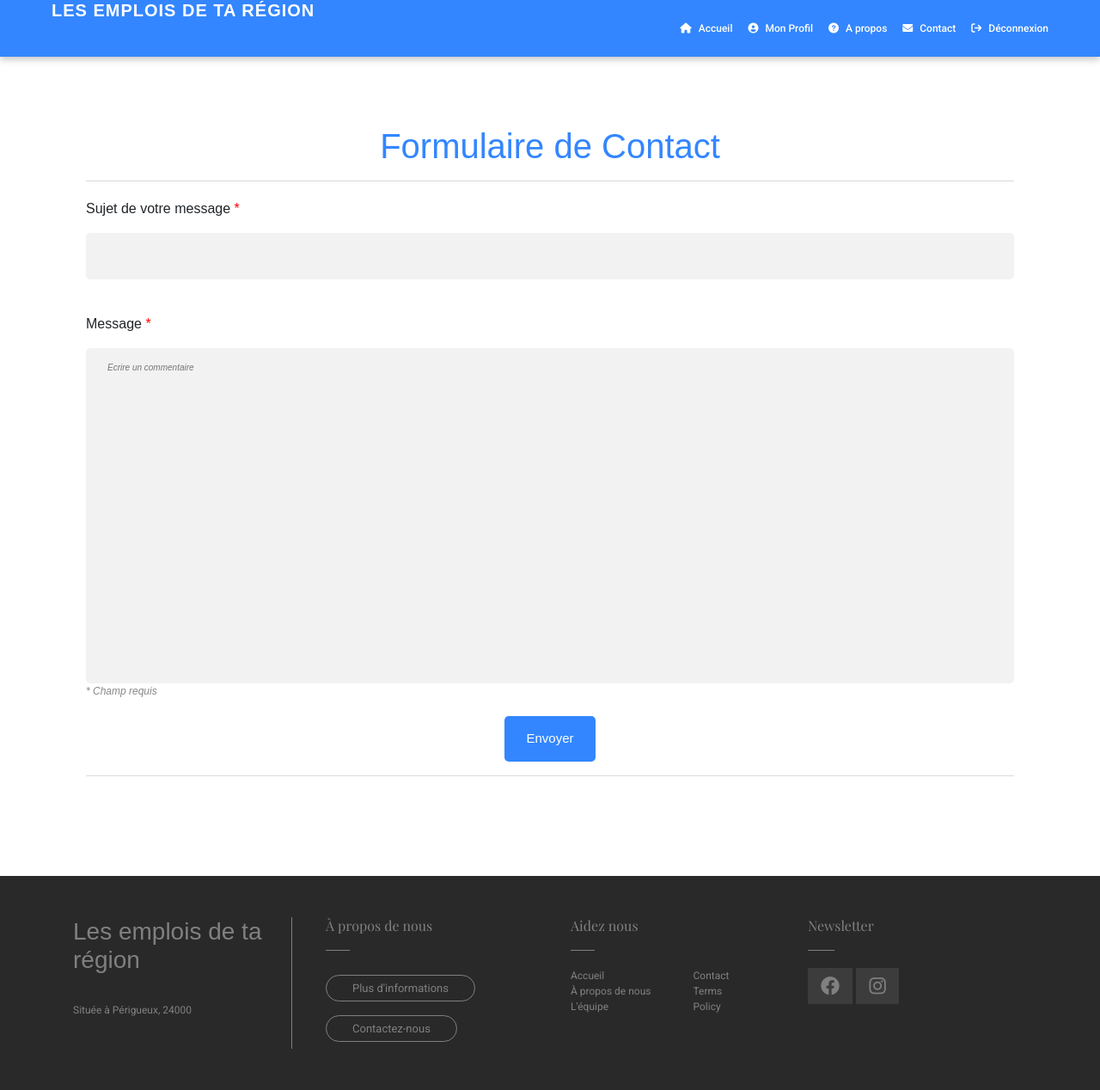
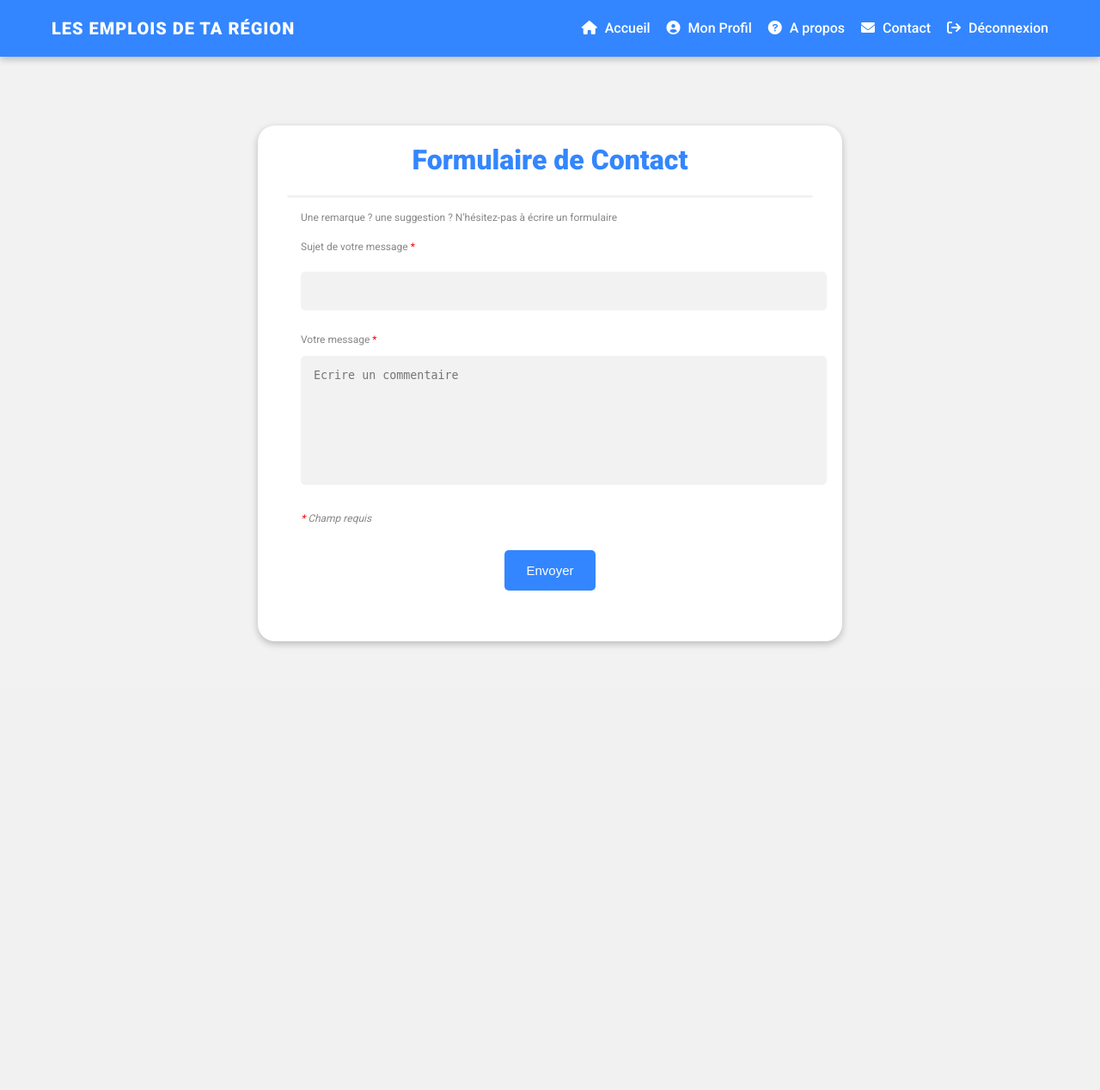
Before and after one commit to KillianDevelop/LesEmploisDeTaRegion, a PHP site: page /index.php?action=contact in a window 1280 px wide. Shown: the whole page at 86% size. After the commit the page ends 752 px from the top, so only its background shows below. Run offline with PHP 8.4, Linux system fonts and the light colour scheme; some libraries are stand-ins or nearby versions.

Commit message:
Changement du menu de contact

```diff
--- a/controleur/c_contact.php
+++ b/controleur/c_contact.php
@@ -50,4 +50,3 @@ if (isset($_POST["titre"]) && isset($_POST["message"])) {
 
 include "$racine/vue/header.php";
 include_once "$racine/vue/v_contact.php";
-include_once "$racine/vue/footer.php";
--- /dev/null
+++ b/css/contact.css
@@ -0,0 +1,128 @@
+@import url("https://fonts.googleapis.com/css2?family=Roboto&display=swap");
+
+body {
+  margin: 0;
+  padding: 0;
+  background-color: #f2f2f2;
+  font-family: "Roboto", sans-serif;
+}
+.parent {
+  display: grid;
+  grid-template-rows: repeat(1, 1fr);
+  grid-column-gap: 0px;
+  grid-row-gap: 0px;
+  margin-top : 80px;
+}
+
+.box {
+  grid-area: 2 / 1 / 3 / 4;
+  margin-right: 300px;
+  margin-left: 300px;
+  height: 600px;
+  background-color: white;
+  border-radius: 20px;
+  box-shadow: rgba(0, 0, 0, 0.24) 0px 3px 8px;
+  align-items: center;
+}
+
+.box h2,
+h4 {
+  text-align: left;
+  margin-left: 15px;
+}
+
+form h1 {
+  color: #3386ff;
+  text-align: center;
+}
+
+hr {
+  background-color: #f2f2f2;
+  color: #f2f2f2;
+  border-radius: 10px;
+  outline: none;
+  border: none;
+  width: 90%;
+}
+
+form button {
+  display: block;
+  padding: 15px 25px;
+  border-radius: 5px;
+  border: none;
+  font-size: 15px;
+  color: #fff;
+  background-color: #3386ff;
+  outline: none;
+  cursor: pointer;
+  margin: auto;
+  margin-top: 30px;
+}
+
+form button:hover {
+  background: #33ceff;
+  color: #fff;
+}
+
+form textarea {
+  padding: 15px;
+  border-radius: 5px;
+  border: none;
+  background-color: #f2f2f2;
+  outline: none;
+  width: 90%;
+  height: 25%;
+  resize: none;
+  margin-left: 50px;
+  margin-bottom: 20px;
+}
+
+form p.txt {
+  font-size: 12px;
+  color: #878787;
+  margin-left: 50px;
+  margin-right: 50px;
+}
+
+form .inputs-text {
+  display: flex;
+  flex-direction: row;
+  box-sizing: border-box;
+}
+
+form .input[type="text"] {
+  padding: 15px;
+  border-radius: 5px;
+  border: none;
+  background-color: #f2f2f2;
+  margin-bottom: 15px;
+  outline: none;
+  margin-left: 50px;
+  margin-top: 10px;
+  width: 90%;
+}
+
+form p.txtErreur {
+  font-size: 15px;
+  margin-bottom: 20px;
+  color: red;
+  margin-left: 50px;
+}
+
+form p.txtValid {
+  font-size: 15px;
+  margin-bottom: 20px;
+  color: #33ff60;
+  margin-left: 50px;
+}
+
+.red{
+    color : red;
+}
+
+.txtAuth{
+  font-size: 12px;
+  color: #878787;
+  margin-bottom: 20px;
+  margin-left: 50px;
+}
--- a/vue/v_contact.php
+++ b/vue/v_contact.php
@@ -1,27 +1,22 @@
-<!DOCTYPE html>
-<!--
-To change this license header, choose License Headers in Project Properties.
-To change this template file, choose Tools | Templates
-and open the template in the editor.
--->
+<script src="https://kit.fontawesome.com/60856e5448.js" crossorigin="anonymous"></script>
+<link rel="stylesheet" href="https://cdnjs.cloudflare.com/ajax/libs/font-awesome/6.0.0/css/all.min.css">
+<link rel="stylesheet" href="css/contact.css">
 
-<html>
-
-<head>
-    <meta charset="UTF-8">
-    <meta name="viewport" content="width=device-width, initial-scale=1.0">
-    <title>Formulaire de Contact</title>
-    <link rel="stylesheet" href="css/style.css">
-    <link rel="stylesheet" href="https://cdnjs.cloudflare.com/ajax/libs/font-awesome/6.0.0/css/all.min.css">
-</head>
-
+<div class="parent">
+    <div class="box">
         <form method="POST">
             <h1> Formulaire de Contact </h1>
             <hr width="100%" size="5" align="center" NOSHADE>
+            </p>
+            <p class="txt">Une remarque ? une suggestion ? N'hésitez-pas à écrire un formulaire
+            </p>
+
             <p class="txtErreur">
                 <?php
                 // Permet de gérer l'apparition des messages d'erreurs
-        if (isset($_POST["titre"]) && isset($_POST["message"])) {
+                if (
+                    isset($_POST["titre"]) && isset($_POST["message"])
+                ) {
                     if ($msgErreur !== "") {
                         echo $msgErreur;
                     }
@@ -31,30 +26,25 @@ and open the template in the editor.
             <p class="txtValid">
                 <?php
                 // Permet de gérer l'apparition des messages d'erreurs
-        if (isset($_POST["titre"]) && isset($_POST["message"])) {
+                if (
+                    isset($_POST["titre"]) && isset($_POST["message"])
+                ) {
                     if ($msg !== "") {
                         echo $msg;
                     }
                 }
-        ?></p>
-
-    <p class="txt"> Sujet de votre message <span class="red">*</span></p>
-
+                ?>
             <div class="inputs">
-        <input class="inputContact" type="text" name="titre" required="required"><br>
-        <p>
-        <p class="txt">
-            Message <span class="red">*</span>
-        </p>
-        </p>
+                <p class="txt">Sujet de votre message <span class="red">*</span></p>
+                <input class="input" name="titre" type="text" required="required"></input>
+                <p class="txt">Votre message <span class="red">*</span></p>
                 <textarea name="message" cols="40" rows="15" placeholder="Ecrire un commentaire" required="required"></textarea>
             </div>
-    <p class='txtAuth'><i> * Champ requis </i></p>
-    <div align="center">
+            <p class='txtAuth'><i><span class="red">*</span> Champ requis </i></p>
+            <div class="div-principal">
+                <div class="div-sec">
                     <button type="submit">Envoyer</button>
                 </div>
-    <hr width="100%" size="5" align="center" NOSHADE>
+
         </form>
-</body>
-
-</html>
+    </div>
```
Lines whose indentation alone changed are shown as unchanged.
